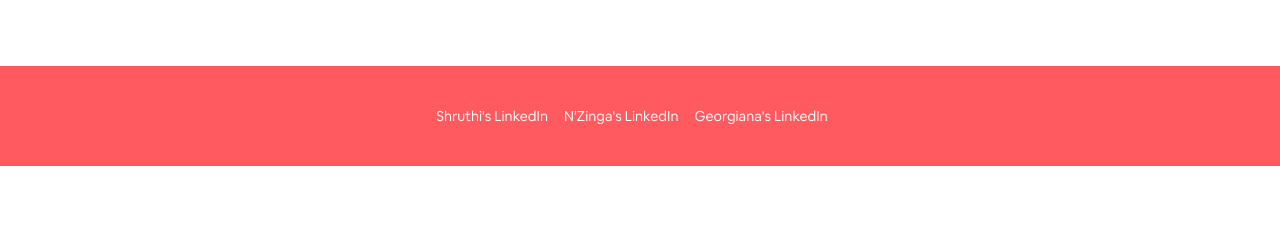
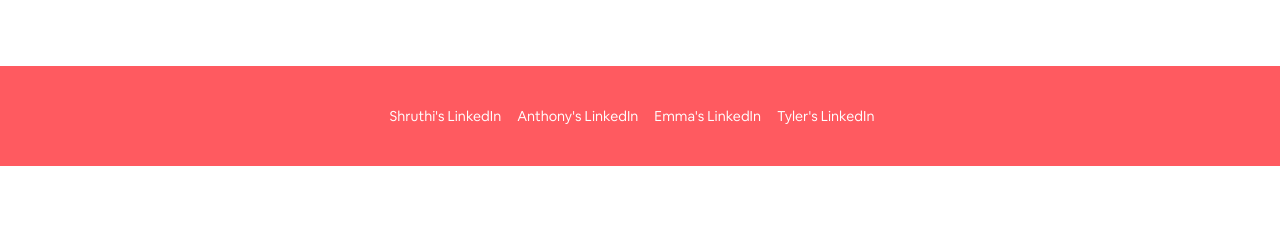
Before and after one commit to emmabarron/Textbook-Swap, a Python web app: template templates/about.html in a window 1280 px wide. Shown: the part 965-1200 px from the top of the page. Run offline with Jinja, Linux system fonts and the light colour scheme; the template is opened without the code that fills it, so the values that code supplies are empty; some libraries are stand-ins or nearby versions.

Commit message:
done with about page!

```diff
--- a/templates/about.html
+++ b/templates/about.html
@@ -78,8 +78,9 @@
   <div class="mdl-mini-footer__left-section">
     <ul class="mdl-mini-footer__link-list">
       <li><a href="https://www.linkedin.com/in/shruthi-santhanam">Shruthi's LinkedIn</a></li>
-      <li><a href="https://www.linkedin.com/in/n-zinga-thecomputerscientist">N'Zinga's LinkedIn</a></li>
-      <li><a href="https://www.linkedin.com/in/georgiana-wright">Georgiana's LinkedIn</a></li>
+      <li><a href="https://www.linkedin.com/in/anthony-fiddes-306114149/">Anthony's LinkedIn</a></li>
+      <li><a href="https://www.linkedin.com/in/emma-barron-8677b2171/">Emma's LinkedIn</a></li>
+      <li><a href="https://www.linkedin.com/in/tyler-williams-811771173">Tyler's LinkedIn</a></li>
     </ul>
   </div>
 </footer>
--- a/templates/sell.html
+++ b/templates/sell.html
@@ -1,4 +1,3 @@
-
 <!DOCTYPE html>
 <html lang="en" dir="ltr">
 <head>
```
